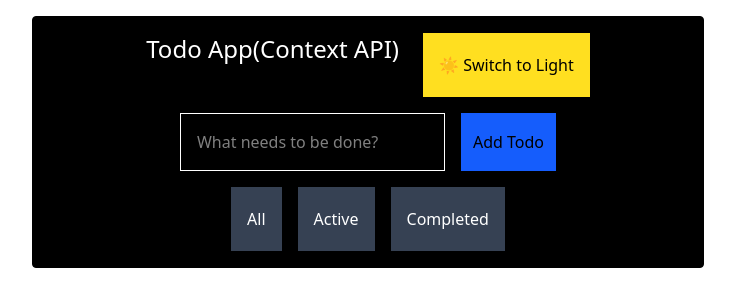
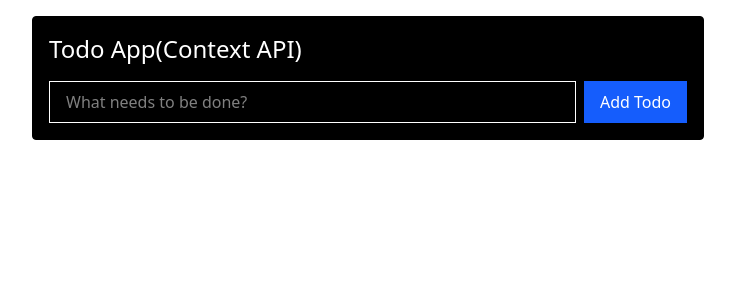
Before and after one commit to KaeTheDev/Context-API, a React (Vite) app: page / in a window 1280 px wide. Shown: the top 306 px of the page, without its empty margins (272-1007 px from the left). Built offline with nearby package versions, Linux system fonts and the light colour scheme.

Commit message:
Created TodoInput component. Added Providers to App component

```diff
--- a/src/App.tsx
+++ b/src/App.tsx
@@ -1,22 +1,21 @@
+import TodoInput from "./components/TodoInput/TodoInput";
+import { TodoProvider } from "./context/TodoContext";
+import { FilterProvider } from "./context/FilterContext";
+import { ThemeProvider } from "./context/ThemeContext";
+
 function App() {
   return (
-<div className="flex flex-col px-4 py-4 mx-auto bg-black p-4 border rounded max-w-2xl mt-4 items-center">
-   <div className="flex flex-row">
-   <h1 className="text-2xl text-white">Todo App(Context API)</h1>
-   <button className="bg-yellow-300 px-4 py-5 ml-6">☀️ Switch to Light</button>
-   </div>
-   <div className="flex flex-row mt-4">
-   <input className="border px-4 py-4 mr-4 text-white" type="text" placeholder="What needs to be done?" />
-   <button className="bg-blue-600 px-3 py-4 hover:bg-blue-400">Add Todo</button>
-   </div>
-
-  <div className="flex flex-row mt-4">
-    <button className="bg-gray-700 text-white px-4 py-5 mr-4">All</button>
-    <button className="bg-gray-700 text-white px-4 py-5 mr-4">Active</button>
-    <button className="bg-gray-700 text-white px-4 py-5">Completed</button>
-  </div>
-</div>
-  )
+    <TodoProvider>
+      <FilterProvider>
+        <ThemeProvider>
+        <div className="flex flex-col px-4 py-4 mx-auto bg-black p-4 border rounded max-w-2xl mt-4">
+          <h1 className="text-2xl text-white">Todo App(Context API)</h1>
+          <TodoInput />
+          </div>
+        </ThemeProvider>
+      </FilterProvider>
+    </TodoProvider>
+  );
 }
 
-export default App
+export default App;
--- a/src/components/TodoInput/TodoInput.tsx
+++ b/src/components/TodoInput/TodoInput.tsx
@@ -0,0 +1,37 @@
+import React, { useState, useContext } from "react";
+import TodoContext from "../../context/TodoContext";
+
+const TodoInput: React.FC = () => {
+  const [text, setText] = useState("");
+  const todoContext = useContext(TodoContext);
+
+  if (!todoContext) {
+    throw new Error("TodoInput must be used within a TodoProvider");
+  }
+
+  const { addTodo } = todoContext;
+
+  const handleSubmit = (e: React.FormEvent) => {
+    e.preventDefault();
+    if (text.trim() === "") return;
+    addTodo(text.trim());
+    setText(""); // clear input
+  };
+
+  return (
+    <form onSubmit={handleSubmit} className="flex mt-4">
+      <input
+        type="text"
+        placeholder="What needs to be done?"
+        value={text}
+        onChange={(e) => setText(e.target.value)}
+        className="border px-4 py-2 flex-1 text-white mr-2"
+      />
+      <button type="submit" className="bg-blue-600 text-white px-4 py-2 hover:bg-blue-500">
+        Add Todo
+      </button>
+    </form>
+  );
+};
+
+export default TodoInput;
```
